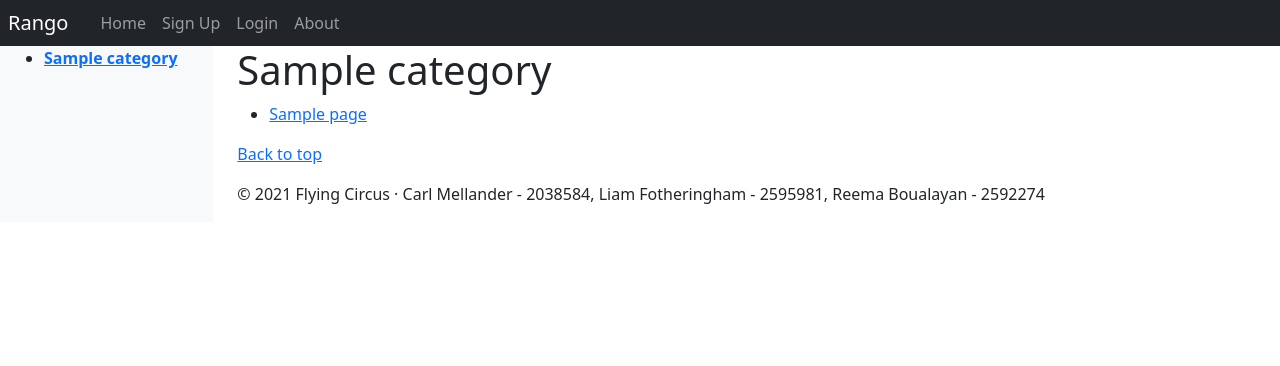
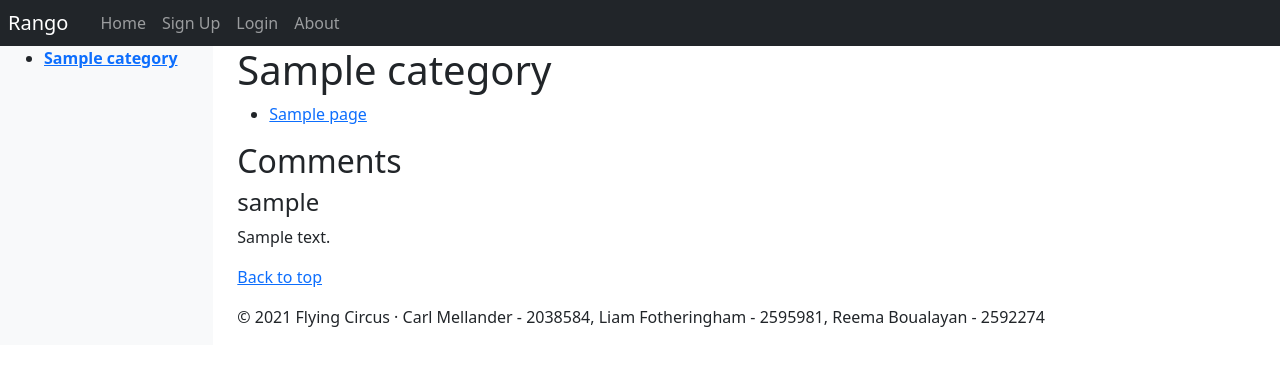
Before and after one commit to liamfotheringham/internet_technology_group_project, a Django app: a page that uses templates/rango/category.html in a window 1280 px wide. Shown: the top 366 px of the page. Run offline with Django 3.2, Linux system fonts and the light colour scheme; tables that the repository leaves empty hold one stand-in row (values such as "Sample post").

Commit message:
views.py and category.html - display basic comment

```diff
--- a/rango/views.py
+++ b/rango/views.py
@@ -6,7 +6,7 @@ from django.contrib.auth import authenticate, login, logout
 from django.contrib.auth.decorators import login_required
 from django.http import HttpResponse
 
-from rango.models import Category, Page
+from rango.models import Category, Page, Comment
 from rango.forms import CategoryForm, PageForm, UserForm, UserProfileForm
 
 from datetime import datetime
@@ -44,10 +44,12 @@ def show_category(request, category_name_slug):
 
         context_dict['pages'] = pages
         context_dict['category'] = category
+        context_dict['comments'] = Comment.objects.filter(category = category).order_by('-date_added')
 
     except Category.DoesNotExist:
         context_dict['category'] = None
         context_dict['pages'] = None
+        context_dict['comments'] = None
 
     return render(request, 'rango/category.html', context=context_dict)
 
--- a/templates/rango/category.html
+++ b/templates/rango/category.html
@@ -21,9 +21,24 @@
         {% else %}
             <strong>No pages currently in category.</strong><br />
         {% endif %}
+
         {% if user.is_authenticated %}
             <a href="{% url 'rango:add_page' category.slug %}">Add Page</a><br />
         {% endif %}
+
+        <h2>Comments</h2>
+        <div class="media">
+            {% if comments %}
+                {% for comment in comments %}
+                    <div class="media-body">
+                        <h4>{{ comment.user }}</h4>
+                        <p>{{ comment.text }}</p>
+                    </div>
+                {% endfor %}
+            {% else %}
+                <h4>There are no comments yet...</h4>
+            {% endif %}
+        </div>
     {% else %}
         The specified category does not exist.
     {% endif %}
```
